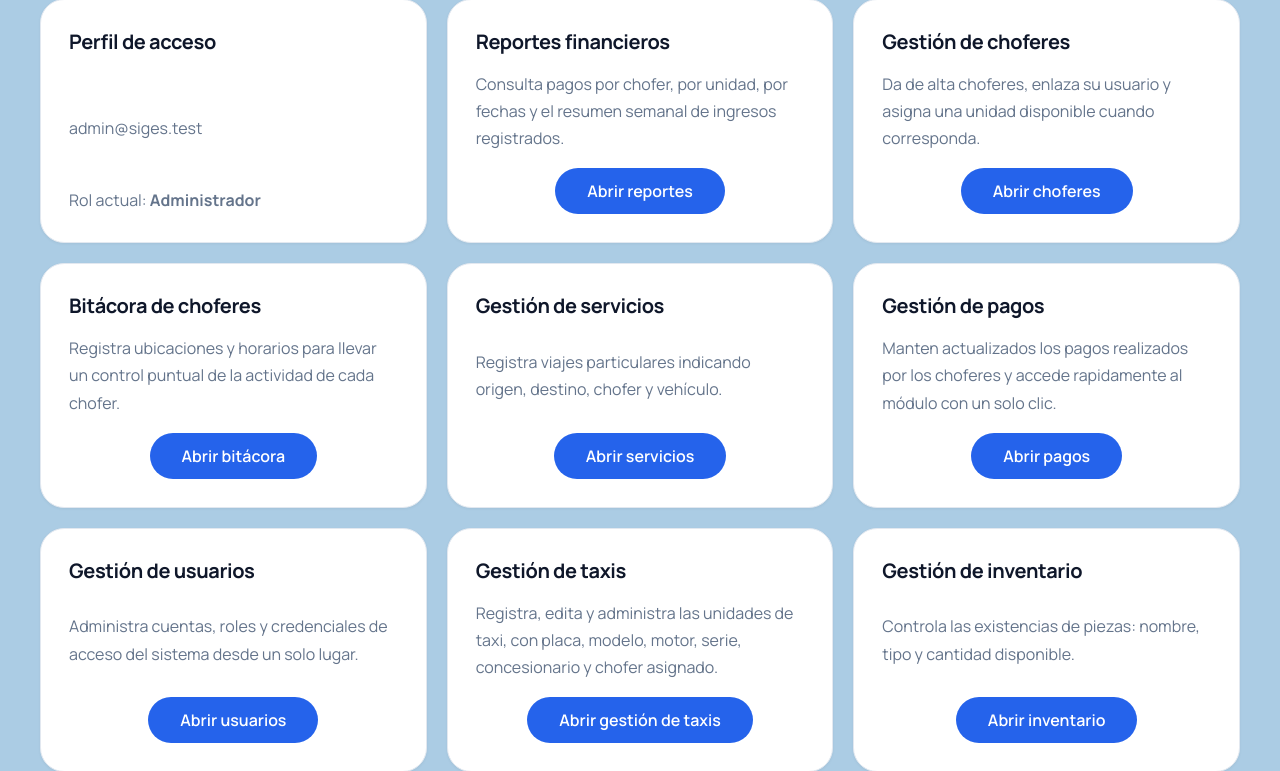
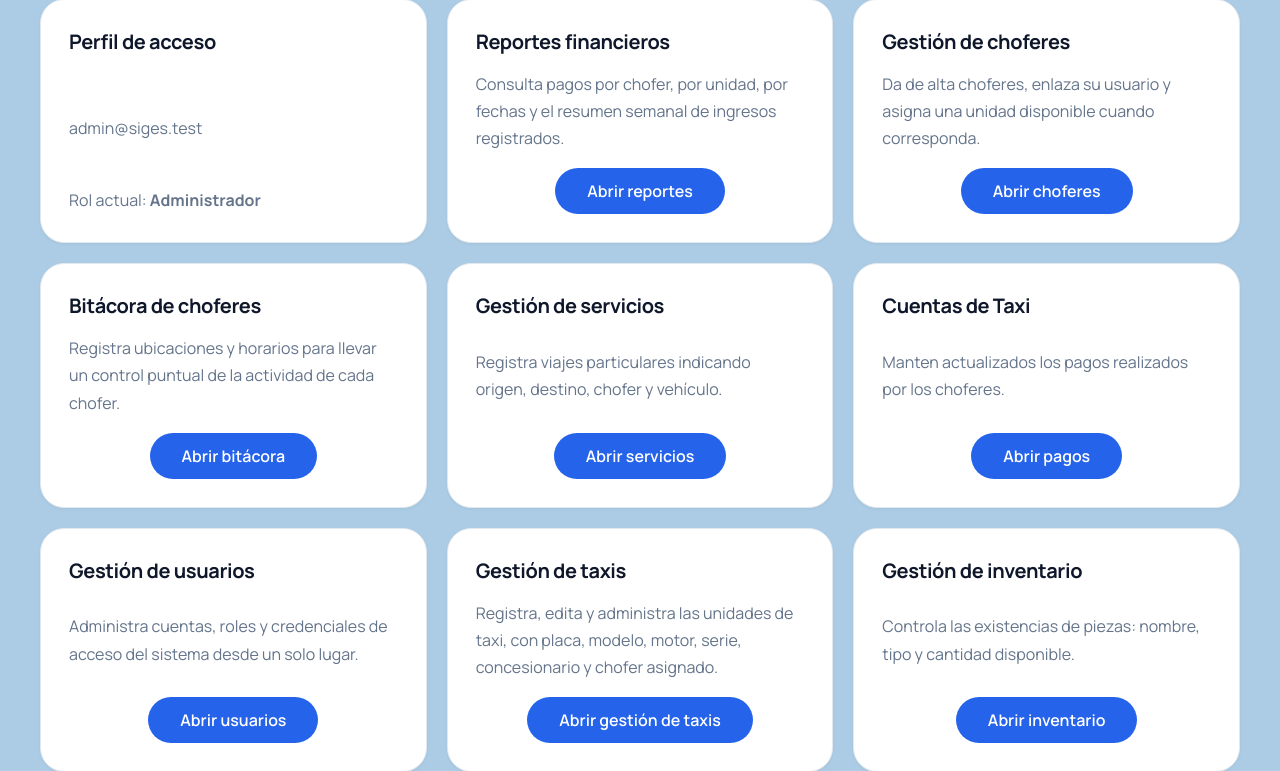
Before and after one commit to ogjo240049/SIGES, a Laravel app: page /dashboard in a window 1280 px wide. Shown: the part 385-1156 px from the top of the page. Run offline with Laravel 12, Linux system fonts and the light colour scheme; a user stored in the database is signed in; data comes from the database, SQL or seed files in the repository; some web fonts are replaced.

Commit message:
Correccion cuentas

```diff
--- a/SIGES/resources/views/dashboard.blade.php
+++ b/SIGES/resources/views/dashboard.blade.php
@@ -75,8 +75,8 @@
         @endif
 
         <article class="grid-card">
-            <h2>Gestión de pagos</h2>
-            <p>Manten actualizados los pagos realizados por los choferes y accede rapidamente al módulo con un solo clic.</p>
+            <h2>Cuentas de Taxi</h2>
+            <p>Manten actualizados los pagos realizados por los choferes.</p>
             <div style="display: flex; justify-content: center; width: 100%; margin-top: 1rem;">
                 <a href="{{ route('pagos.index') }}"
                     style="background-color: #2563EB; color: #FFFFFF; border-radius: 2.5rem; font-weight: 600; text-decoration: none; padding: 12px 32px; font-size: 16px; display: inline-flex; align-items: center; justify-content: center; transition: background-color 0.2s ease; border: none;"
```
